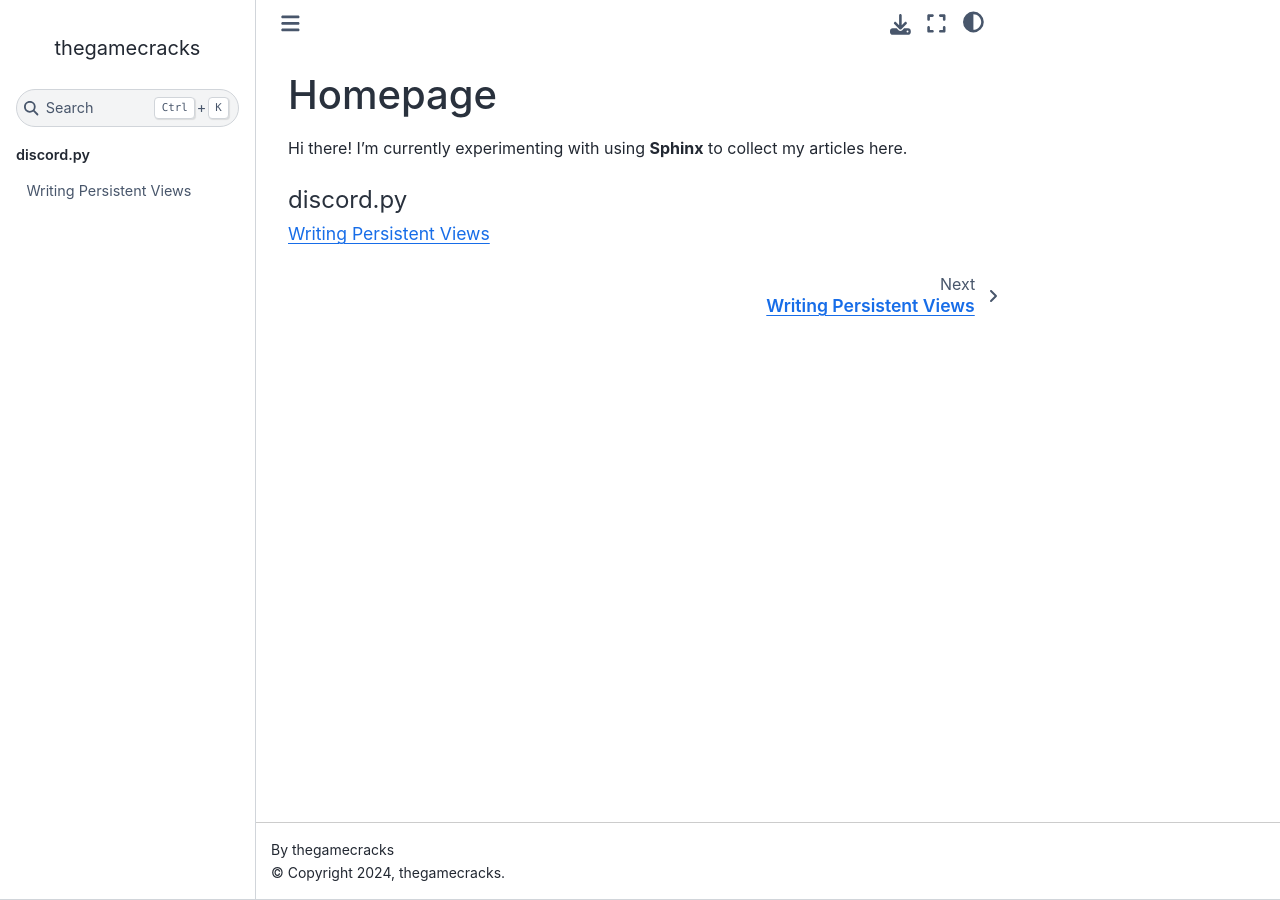
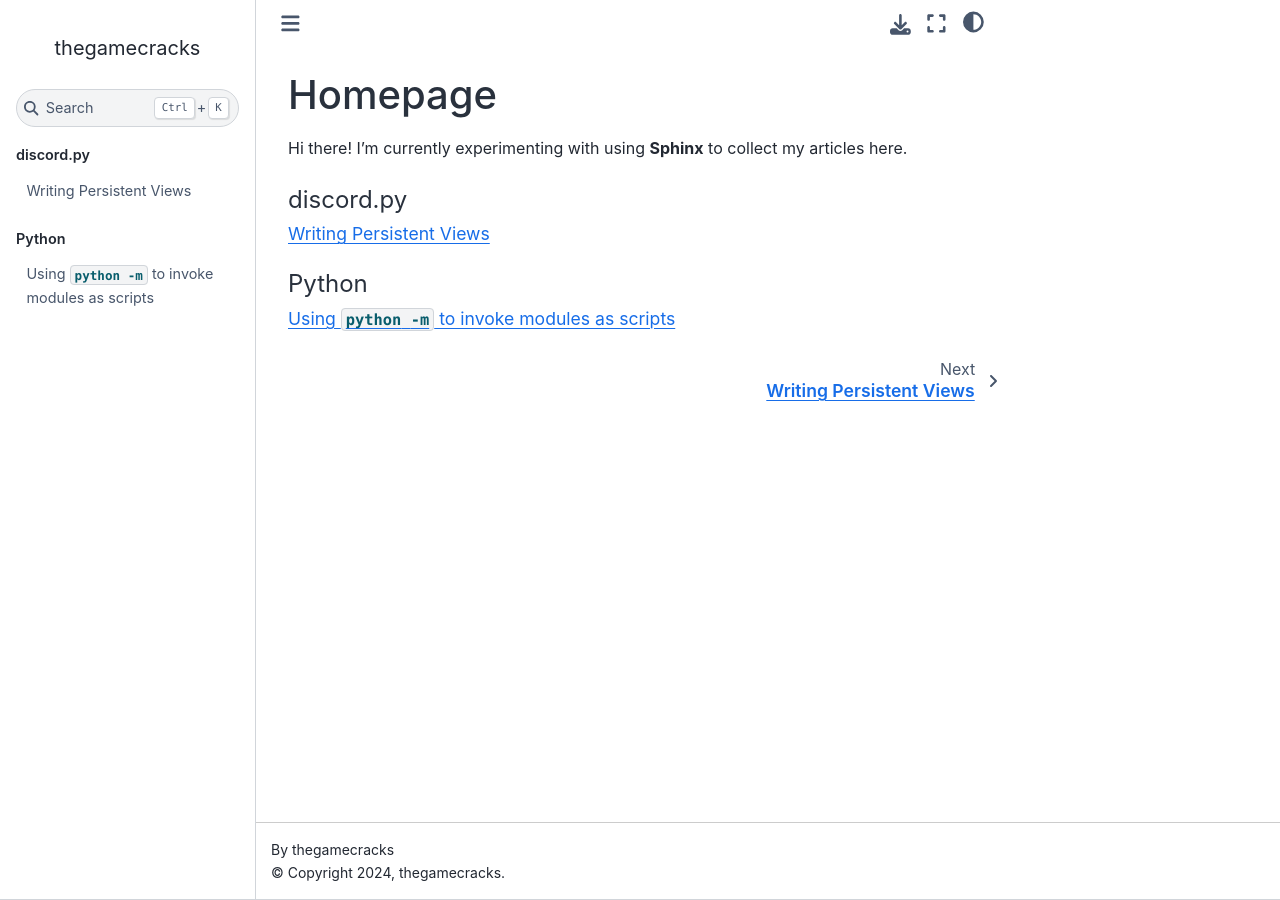
Before and after one commit to thegamecracks/thegamecracks.github.io, a Sphinx documentation site: the page built from docs/index.rst, in a window 1280 px wide. Built offline with Sphinx 7.4.7 and the Sphinx Book theme 1.1.4, drawn with Linux system fonts in a browser that asks for light colours; some of the changed lines change nothing that is shown.

Commit message:
feat: add invoking_modules.rst

```diff
--- a/docs/index.rst
+++ b/docs/index.rst
@@ -15,3 +15,10 @@ my articles here.
    :glob:
 
    discord.py/*
+
+.. toctree::
+   :caption: Python
+   :maxdepth: 1
+   :glob:
+
+   python/*
--- /dev/null
+++ b/docs/python/invoking_modules.rst
@@ -0,0 +1,239 @@
+Using ``python -m`` to invoke modules as scripts
+================================================
+
+You might have seen the ``-m`` flag used in various python commands online,
+or was told by someone else to use ``python -m`` to "run a module as a script",
+but didn't really understand what that meant. This gist covers how that flag
+is used, particularly in the context of package development.
+
+Introduction to modules and packages
+------------------------------------
+
+Say you wanted to write a command-line utility for downloading a GitHub
+repository release, and you started out with a single script, ``downloader.py``.
+Eventually your code started growing too big to be well-organized in a single file,
+so you decide to split its functionality into separate `modules`_:
+
+.. code-block:: python
+   :force:
+
+    api.py    # interacts with GitHub's API using the requests library
+    cache.py  # stores release information to avoid unnecessary requests
+    cli.py    # provides an argparse interface for the user
+    main.py   # the entry script that your users should run
+        from api import download
+        from cli import parser
+
+        args = parser.parse_args()
+        download(args.repository, args.filename)
+
+.. _modules: https://docs.python.org/3/tutorial/modules.html
+
+If you wanted to share this with other users or re-use it in another project,
+they would need to download all four scripts inside whatever working directory
+they might be in, as well as any dependencies required by your script:
+
+.. code-block:: python
+   :force:
+
+    my_project/
+    └── api.py, cache.py, cli.py, main.py
+        # /my_project $ pip install requests
+        # /my_project $ python main.py ...
+
+This is a fairly inconvenient process to do. A nicer way to handle this
+would be packaging and uploading the code onto `PyPI`_ so that users can
+install it with a single command:
+
+.. code-block:: shell
+
+    pip install my-github-downloader
+    python -m my_downloader
+
+.. _PyPI: https://pypi.org/
+
+If you want to do the same thing, the first step you should do is organize
+your code into a `package`_, where you've collected your scripts into
+a single directory:
+
+.. code-block:: python
+   :force:
+
+    my_project/
+    └── my_downloader/
+        ├── __init__.py
+        ├── api.py, cache.py, cli.py
+        └── main.py
+                # In packages you can use relative imports:
+                from .api import download
+                # Though absolute imports are also valid:
+                from my_downloader.cli import parser
+
+.. _package: https://docs.python.org/3/tutorial/modules.html#packages
+
+This way, all of your tool's scripts are contained in one directory
+and is easier to distribute to other systems. It also reduces the risk
+of files being overwritten when installed by pip, since packages get
+placed in a shared ``site-packages/`` directory with other package files.
+
+How does -m play into this?
+---------------------------
+
+Now that your code is organized as a package, how do you run main.py?
+You could try to do ``python my_downloader/main.py``, but this makes
+Python run ``main.py`` as a standalone script, without knowledge of
+the package layout it resides in. As such, you lose features of packages
+like ``__init__.py`` and relative imports:
+
+.. code-block:: python
+   :force:
+
+    /my_project $ python my_downloader/main.py
+    Traceback (most recent call last):
+    File "/my_project/my_downloader/main.py", line 2, in <module>
+        from .api import download
+    ImportError: attempted relative import with no known parent package
+
+To run a module inside a package, you should use ``-m`` option like so:
+
+.. code-block:: shell
+
+    /my_project $ python -m my_downloader.main
+
+This essentially imports the module described by the path ``my_downloader.main``,
+and sets its ``__name__`` constant to ``"__main__"``. The ``-m`` option also
+adds your current working directory to `sys.path`_, a list of directories
+that Python will search when attempting to resolve ``my_downloader``.
+As a result, the ``my_downloader`` package goes through the entire import system,
+executing ``__init__.py`` and setting up the context for ``.`` relative imports,
+allowing ``main.py`` to run as intended.
+
+.. _sys.path: https://docs.python.org/3/library/sys.html#sys.path
+
+Using ``__main__.py``
+---------------------
+
+Packages support another special script, known as |dunder_main|_.
+When this is present in a package, the ``-m`` option will implicitly
+run that script when its given the name of a package instead of a ``.py`` module.
+We can take advantage of this to make ``my_downloader`` invokable
+by renaming ``main.py`` to ``__main__.py``:
+
+.. code-block:: python
+   :force:
+
+    my_project/
+    └── my_downloader/
+        ├── __init__.py
+        ├── __main__.py  # contents of main.py
+        └── ...
+
+.. code-block:: shell
+
+    /my_project $ python -m my_downloader
+    # Equivalent to typing the full module path:
+    /my_project $ python -m my_downloader.__main__
+
+.. |dunder_main| replace:: ``__main__.py``
+.. _dunder_main: https://docs.python.org/3/library/__main__.html#main-py-in-python-packages
+
+
+Adding ``my_downloader`` to sys.path
+------------------------------------
+
+Remember, ``python -m my_downloader`` worked in the previous examples because
+the current directory was ``/my_project`` and ``-m`` added it to ``sys.path``.
+If you were to change to another directory, the ``my_downloader`` would no
+longer be resolvable. This is one of the reasons why we have pip - it lets us
+install packages to a common place, ``site-packages/``, that Python always
+knows to search for modules [#site]_ regardless of our current working directory.
+However we're not there yet, as pip can't just install any plain old package.
+It needs to be packaged into a distribution with a name, version, and the
+files to be copied into ``site-packages/``. For this, I recommend looking
+into `setuptools + pyproject.toml`_ for writing your build configuration.
+Here's the bare minimum you need to make a distribution package:
+
+.. code-block:: python
+   :force:
+
+    my_project/
+    ├── my_downloader/
+    │   ├── __init__.py
+    │   └── ...
+    └── pyproject.toml
+
+.. code-block:: toml
+   :caption: pyproject.toml
+
+    [build-system]
+    requires = ["setuptools"]
+    build-backend = "setuptools.build_meta"
+
+    [project]
+    name = "my-github-downloader"
+    version = "0.1.0"
+
+.. _setuptools + pyproject.toml: https://setuptools.pypa.io/en/latest/userguide/quickstart.html#basic-use
+
+This takes advantage of setuptools's automatic discovery to include the
+``my_downloader/`` package in the distribution. There are several other keys
+that can be written in the |project-table|_ table, but those two are the
+only required ones.
+To build the |sdist|_ and |wheel|_ distribution files:
+
+.. code-block:: shell
+
+    /my_project $ pip install build
+    /my_project $ python -m build  # Hey, it's -m again!
+
+.. |project-table| replace:: ``[project]``
+.. _project-table: https://packaging.python.org/en/latest/guides/writing-pyproject-toml/
+.. |sdist| replace:: ``.tar.gz``
+.. _sdist: https://packaging.python.org/en/latest/discussions/package-formats/
+.. |wheel| replace:: ``.whl``
+.. _wheel: https://packaging.python.org/en/latest/discussions/package-formats/
+
+And to install your package:
+
+.. code-block:: shell
+
+    /my_project $ pip install dist/my-github-downloader-0.1.0-py3-none-any.whl
+    # Or, installing directly from pyproject.toml:
+    /my_project $ pip install .
+
+.. seealso:: Using editable installs: https://setuptools.pypa.io/en/latest/userguide/development_mode.html
+
+Sidenote: why is -m recommended on Windows?
+-------------------------------------------
+
+Searching online, you'll find a dozen ways to invoke Python on the command-line
+(``python``, ``python3``, ``python3.11``, ``py``, etc.). Beginners to this
+(especially to the command-line) may not understand how these commands are
+provided by the `PATH`_ environment variable. If they take the shortest path
+through the `official installer`_, their system's PATH will not be updated
+to include ``python`` or any package entrypoints like |pip|_.
+However, the installer does include the `Python Launcher for Windows`_
+by default, providing the ``py`` command to invoke python. With ``py`` alone,
+you can access pip or other installed modules by running their modules directly,
+e.g. ``py -m pip install ...``. If you already understand how your Python
+installation is set up, you won't need to use ``py -m``, but for novices,
+this is typically more fool-proof than asking them to re-install with
+the "Add Python to PATH" option and potentially confusing them if they
+have multiple Python versions.
+
+.. _PATH: https://www.maketecheasier.com/what-is-the-windows-path/
+.. _official installer: https://www.python.org/downloads/
+.. |pip| replace:: ``pip``
+.. _pip: https://docs.python.org/3/tutorial/venv.html#managing-packages-with-pip
+.. _Python Launcher for Windows: https://docs.python.org/3/using/windows.html#python-launcher-for-windows
+
+.. rubric:: Footnotes
+
+.. [#site]
+   Assuming Python isn't told to skip loading the |site-module|_ module on startup.
+   This can be turned off by using the |dash-S|_ flag, preventing ``site-packages/``
+   from being searched.
+.. |site-module| replace:: ``site``
+.. _site-module: https://docs.python.org/3/library/site.html
+.. |dash-S| replace:: ``-S``
+.. _dash-S: https://docs.python.org/3/using/cmdline.html#cmdoption-S
```
